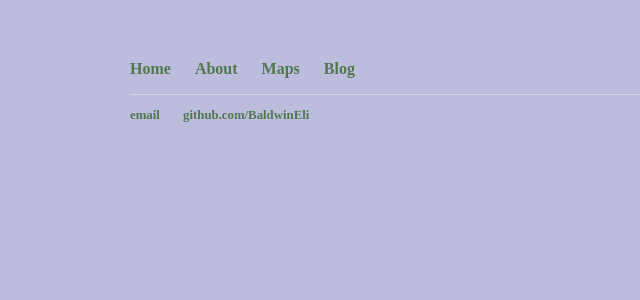
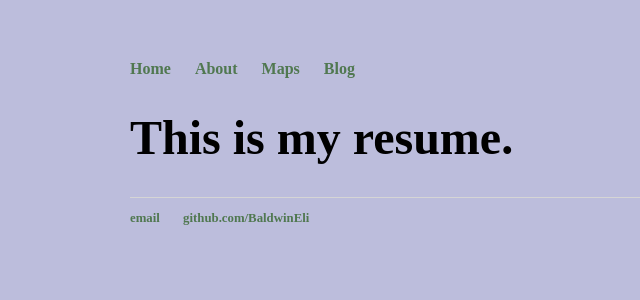
Before and after one commit to BaldwinEli/BaldwinEli.github.io, a Jekyll site: the page built from About/index.html, in a window 1280 px wide. Shown: the top 300 px of the page, without its empty margins (62-702 px from the left). Built offline with Jekyll 4.4.1, drawn with Linux system fonts in a browser that asks for light colours.

Commit message:
Update index.html

```diff
--- a/About/index.html
+++ b/About/index.html
@@ -2,3 +2,9 @@
 layout: default
 title: About Eli
 ---
+
+<div class="blurb">
+
+	<h1>This is my resume.</h1>
+
+</div><!-- /.blurb -->
```
